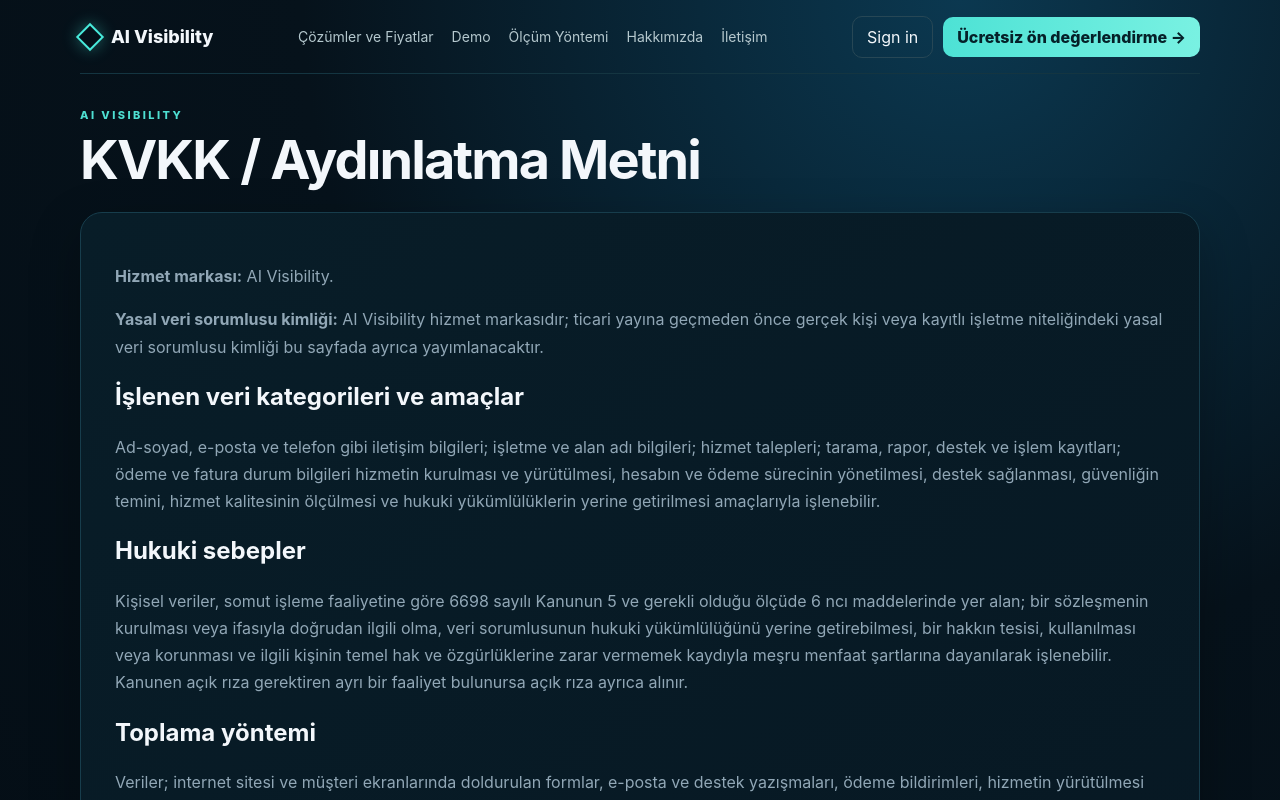
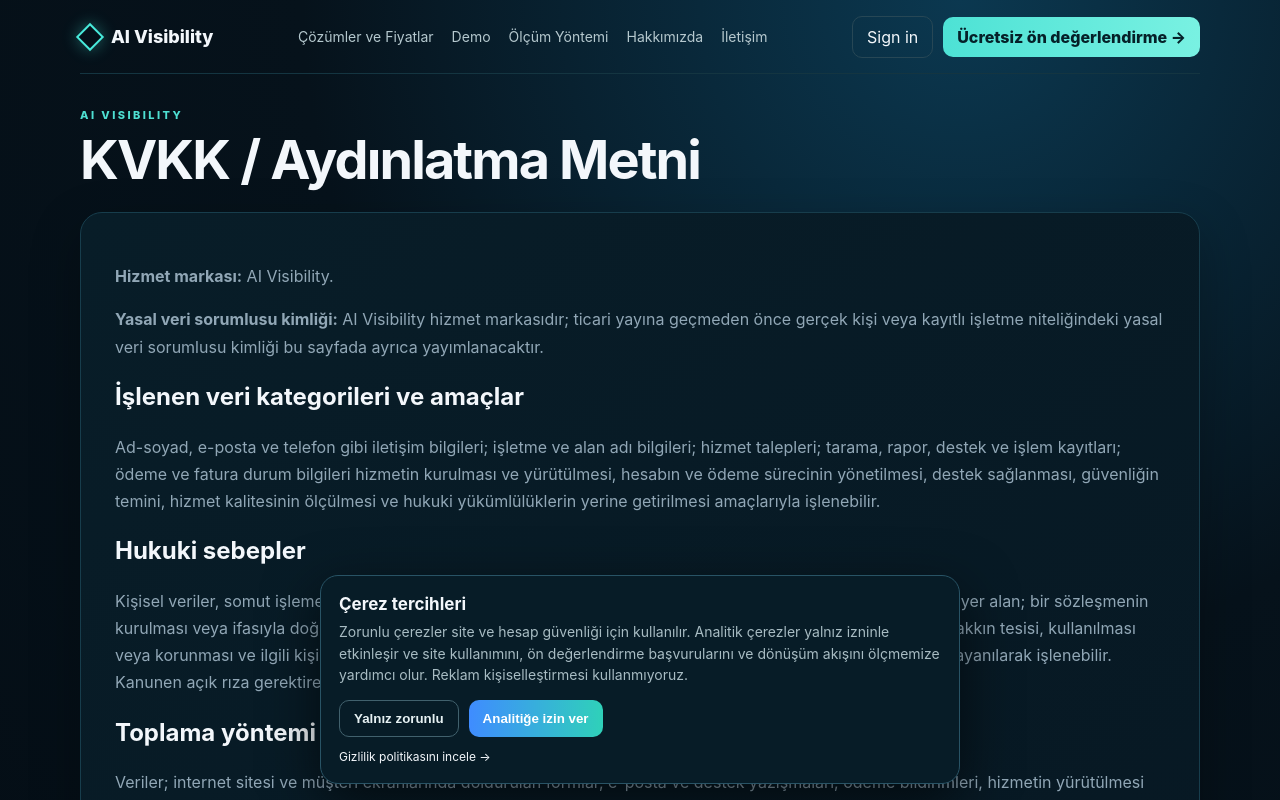
Before and after one commit to mehmetozan-5858/ai-visibility, a Next.js app: page /kvkk in a window 1280 px wide. Shown: the top 800 px of the page. Built offline with nearby package versions, Linux system fonts and the light colour scheme; no server answers.

Commit message:
feat: mount consent-gated analytics

```diff
--- a/app/layout.js
+++ b/app/layout.js
@@ -1,6 +1,7 @@
 import "./globals.css";
 import "./mobile-dashboard.css";
 import DemoReportGate from "../components/DemoReportGate";
+import AnalyticsConsent from "../components/AnalyticsConsent";
 import {LanguageProvider} from "../components/LanguageProvider";
 
 export const metadata={
@@ -26,5 +27,5 @@ export const metadata={
 };
 
 export default function RootLayout({children}){
-  return <html lang="tr" suppressHydrationWarning><body><LanguageProvider><DemoReportGate/>{children}</LanguageProvider></body></html>;
+  return <html lang="tr" suppressHydrationWarning><body><LanguageProvider><DemoReportGate/>{children}<AnalyticsConsent/></LanguageProvider></body></html>;
 }
```
